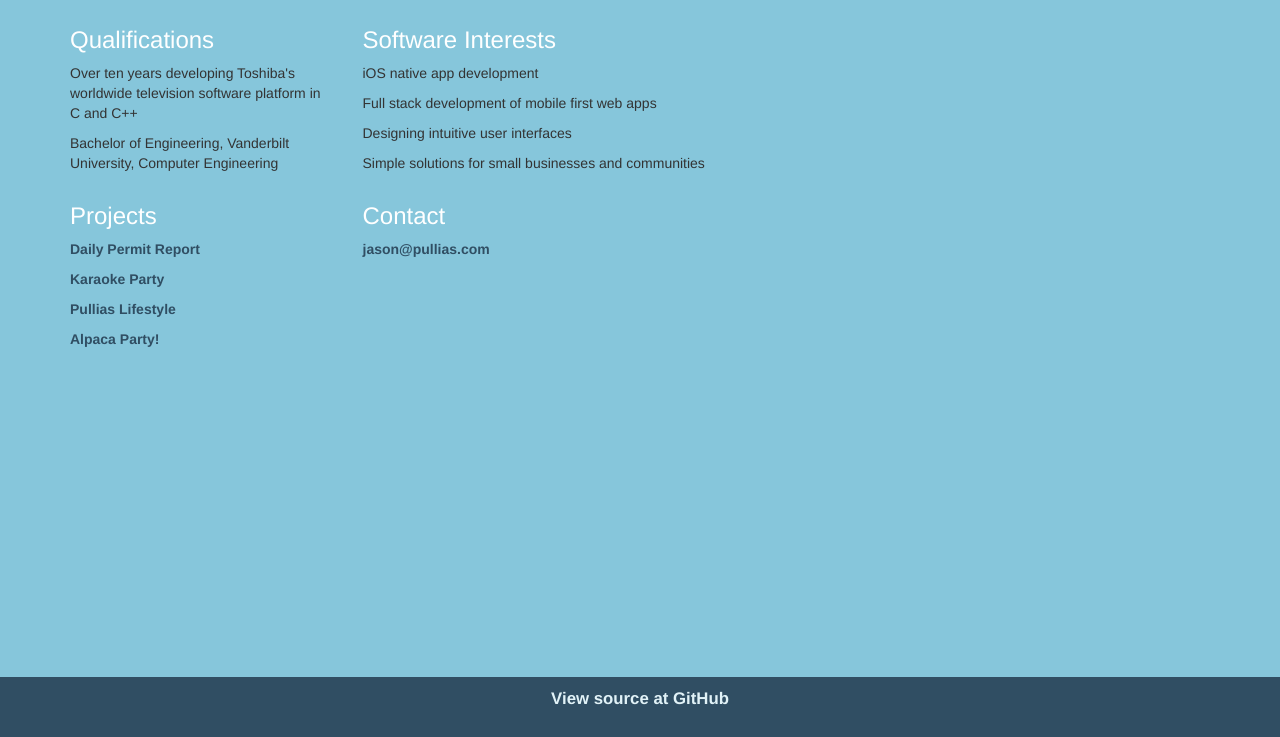
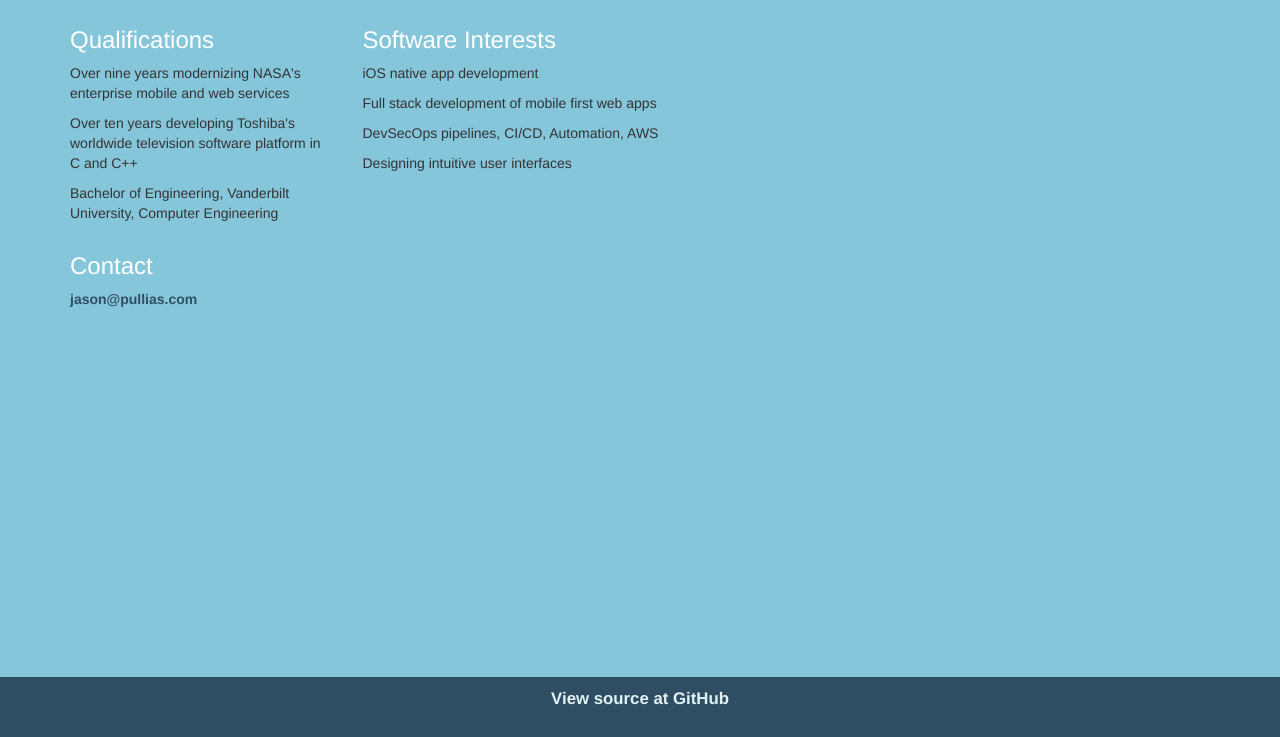
Before and after one commit to pullias/pulliascom, a plain HTML site: page files/index.html in a window 1280 px wide. Shown: the part 63-800 px from the top of the page. Drawn offline with nearby package versions, Linux system fonts and the light colour scheme.

Commit message:
Update index.html

```diff
--- a/files/index.html
+++ b/files/index.html
@@ -26,6 +26,7 @@
         <div class="row">
           <div class="col-sm-3">
             <h3>Qualifications</h3>
+            <p>Over nine years modernizing NASA's enterprise mobile and web services</p>
             <p>Over ten years developing Toshiba's worldwide television software platform in C and C++</p>
 	          <p>Bachelor of Engineering, Vanderbilt University, Computer Engineering</p>
           </div><!-- .col-lg-3 -->
@@ -33,19 +34,12 @@
             <h3>Software Interests</h3>
             <p>iOS native app development</p>
             <p>Full stack development of mobile first web apps</p>
-	    <p>Designing intuitive user interfaces</p>
-	    <p>Simple solutions for small businesses and communities</p>
+            <p>DevSecOps pipelines, CI/CD, Automation, AWS</p>
+            <p>Designing intuitive user interfaces</p>
           </div><!-- .col-lg-9 -->
         </div><!-- .row -->
       <div class="row">
-        <div class='col-sm-3'>
-          <h3>Projects</h3>
-            <p><a href="http://dailypermitreport.com">Daily Permit Report</a></p>
-            <p><a href='http://party.pullias.com'>Karaoke Party</a><p>
-            <p><a href='http://jason.pullias.com'>Pullias Lifestyle</a></p>
-            <p><a href='http://alpaca.pullias.com'>Alpaca Party!</a></p>
-        </div>
-        <div class='col-sm-9'>
+        <div class='col-sm-12'>
           <h3>Contact</h3>
             <p><a href='mailto:jason@pullias.com'>jason@pullias.com</a></p>
         </div>
```
